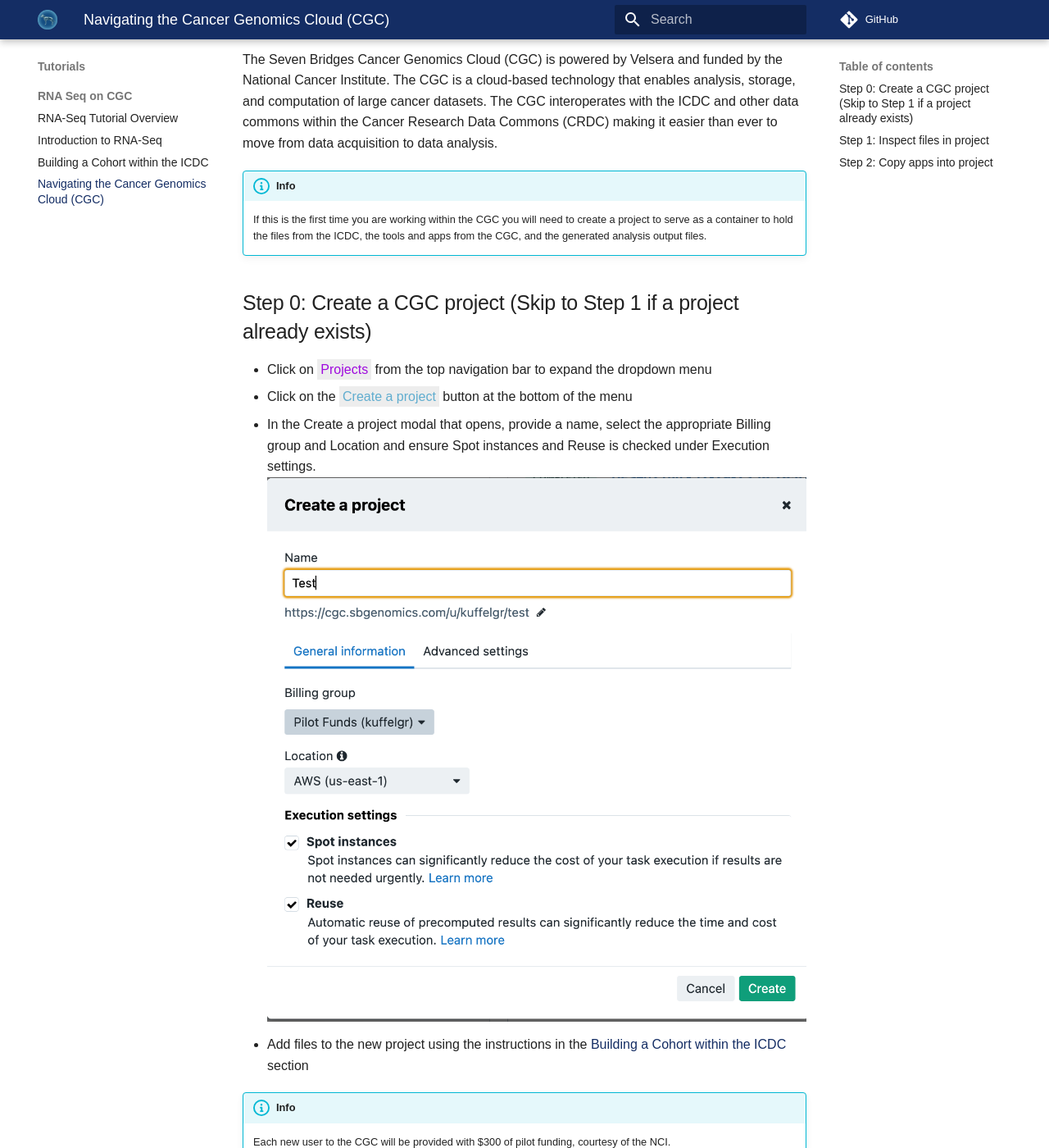
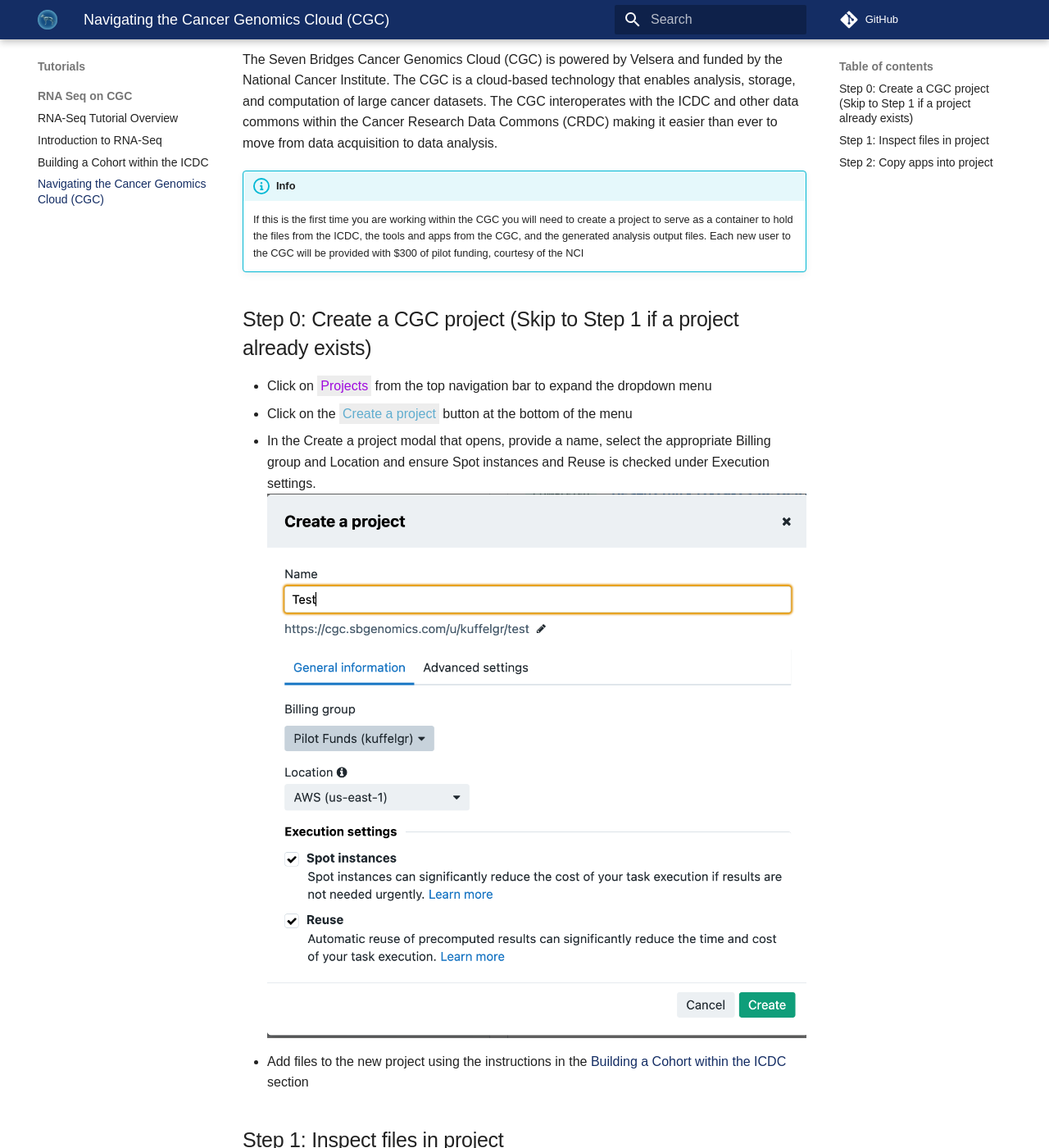
Before and after one commit to CBIIT/icdc-bioinformatics, an MkDocs documentation site: the page built from docs/Tutorials/RNA-Seq-on-CGC/rna_seq_04.md, in a window 1280 px wide and 1400 px high, scrolled down 208 px. Shown: the whole window at 82% size. Built offline with MkDocs 1.6.1 and Material for MkDocs 9.7.7, drawn with Linux system fonts in a browser that asks for light colours; some web fonts are replaced; comment, search, counter and statistics services are not loaded; some of the changed lines change nothing that is shown.

Commit message:
Move info block

```diff
--- a/docs/Tutorials/RNA-Seq-on-CGC/rna_seq_04.md
+++ b/docs/Tutorials/RNA-Seq-on-CGC/rna_seq_04.md
@@ -10,7 +10,7 @@
 The Seven Bridges Cancer Genomics Cloud (CGC) is powered by Velsera and funded by the National Cancer Institute. The CGC is a cloud-based technology that enables analysis, storage, and computation of large cancer datasets. The CGC interoperates with the ICDC and other data commons within the Cancer Research Data Commons (CRDC) making it easier than ever to move from data acquisition to data analysis.
 
 !!! info
-    If this is the first time you are working within the CGC you will need to create a project to serve as a container to hold the files from the ICDC, the tools and apps from the CGC, and the generated analysis output files.
+    If this is the first time you are working within the CGC you will need to create a project to serve as a container to hold the files from the ICDC, the tools and apps from the CGC, and the generated analysis output files. Each new user to the CGC will be provided with $300 of pilot funding, courtesy of the NCI
 
 ## Step 0: Create a CGC project (Skip to Step 1 if a project already exists)
 
@@ -19,9 +19,6 @@
 * In the Create a project modal that opens, provide a name, select the appropriate Billing group and Location and ensure Spot instances and Reuse is checked under Execution settings.
 ![Create project](./rna-seq-images/cgc-create-project.png "Create project")
 * Add files to the new project using the instructions in the [Building a Cohort within the ICDC](rna_seq_03.md) section
-
-!!! info
-    Each new user to the CGC will be provided with $300 of pilot funding, courtesy of the NCI.
 
 
 ## Step 1: Inspect files in project
```
